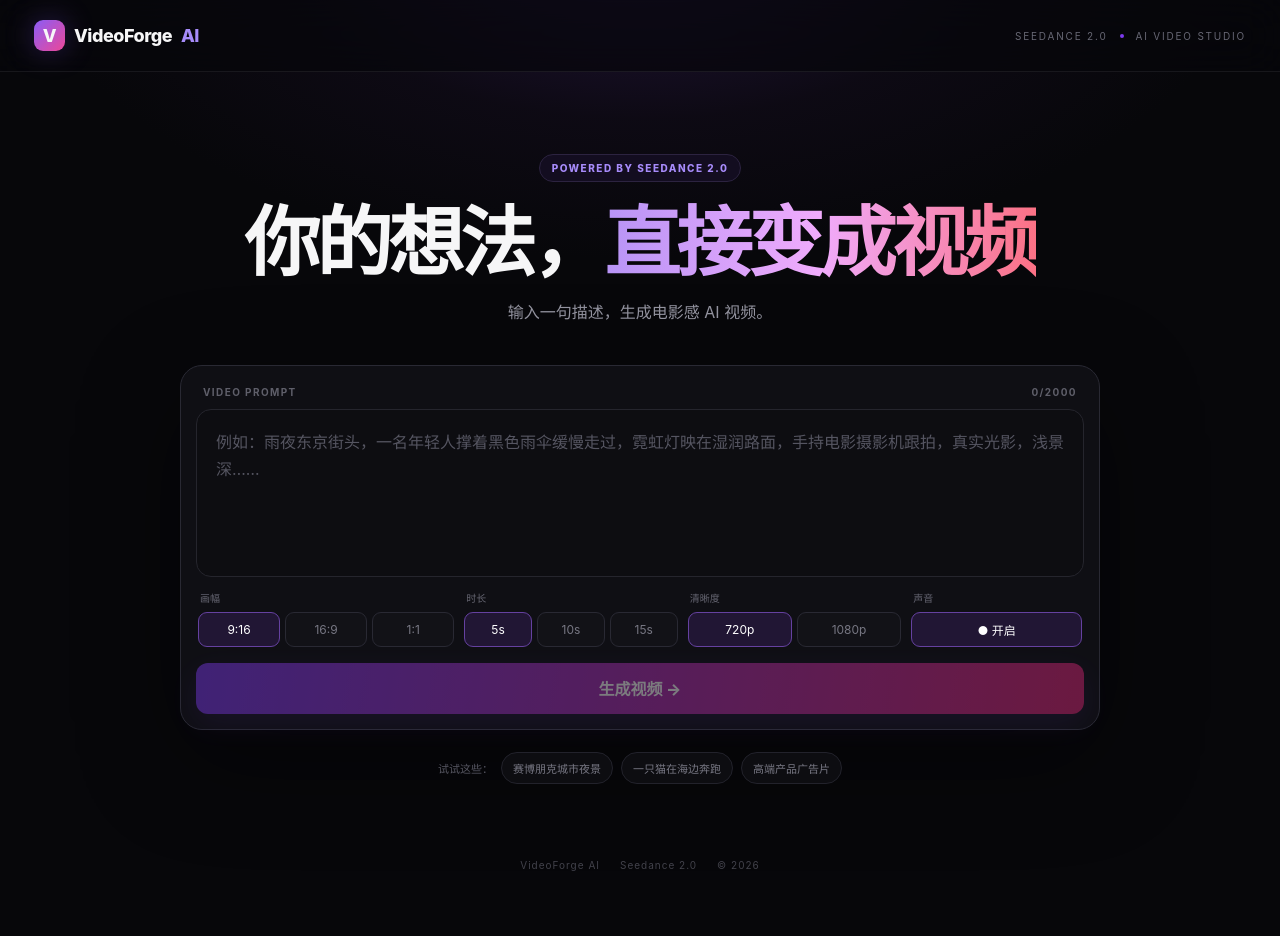
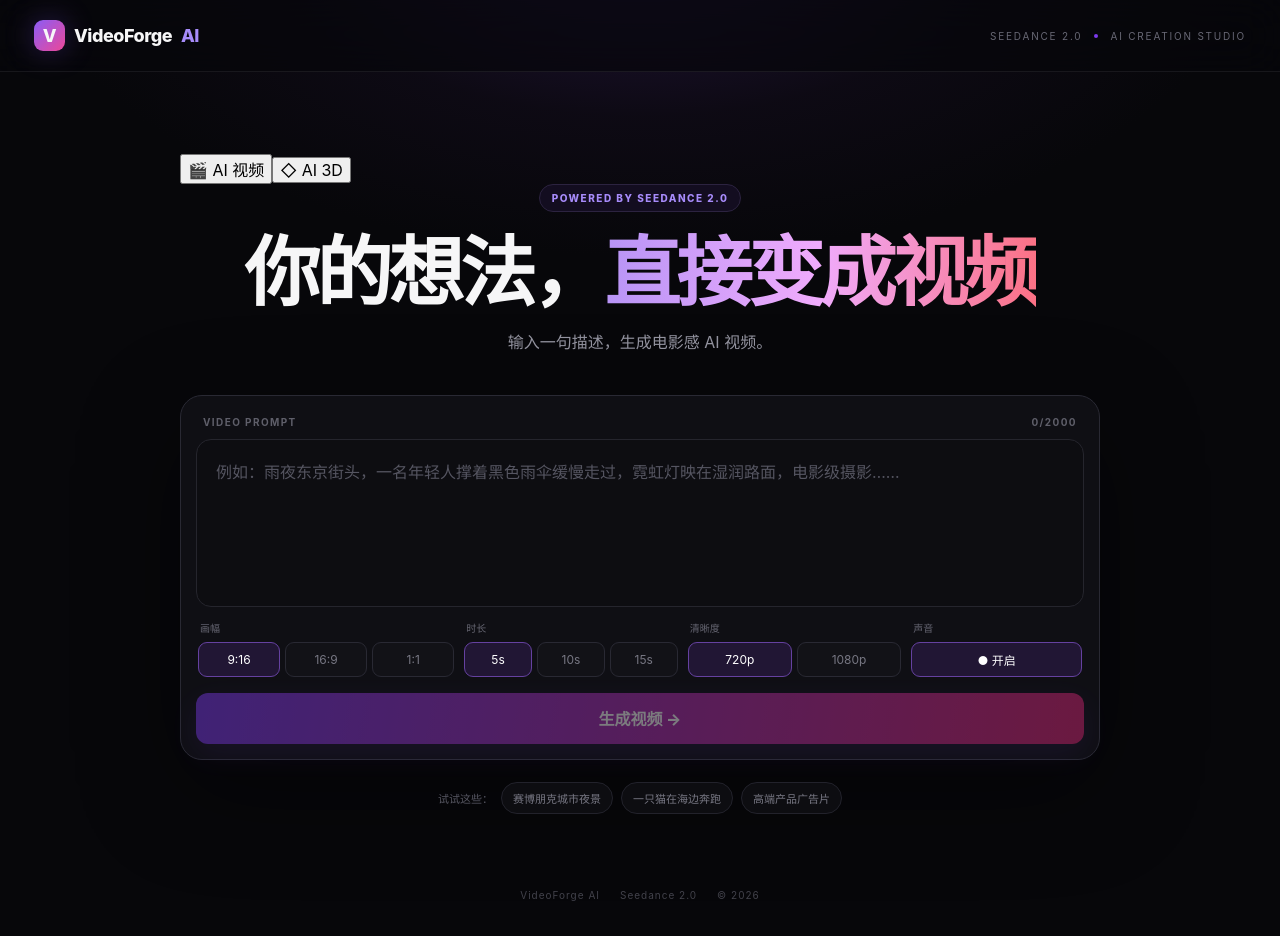
Before and after one commit to louqingle/videoforge-ai, a Next.js app: page / in a window 1280 px wide. Before the commit the page ends 906 px from the top, so only its background shows below. Built offline with nearby package versions, Linux system fonts and the light colour scheme.

Commit message:
feat: add Hyper3D Gen-2 mode to VideoForge

```diff
--- a/app/page.tsx
+++ b/app/page.tsx
@@ -1,160 +1,29 @@
 "use client";
-
-import { useEffect, useRef, useState } from "react";
-
-type Ratio = "9:16" | "16:9" | "1:1";
-type Resolution = "720p" | "1080p";
-
-export default function Home() {
-  const [prompt, setPrompt] = useState("");
-  const [ratio, setRatio] = useState<Ratio>("9:16");
-  const [duration, setDuration] = useState(5);
-  const [resolution, setResolution] = useState<Resolution>("720p");
-  const [audio, setAudio] = useState(true);
-  const [status, setStatus] = useState<"idle" | "generating" | "success" | "failed">("idle");
-  const [videoUrl, setVideoUrl] = useState("");
-  const [error, setError] = useState("");
-  const [progress, setProgress] = useState(0);
-  const timer = useRef<ReturnType<typeof setInterval> | null>(null);
-
-  useEffect(() => () => { if (timer.current) clearInterval(timer.current); }, []);
-
-  async function generate() {
-    if (!prompt.trim() || status === "generating") return;
-    setStatus("generating");
-    setVideoUrl("");
-    setError("");
-    setProgress(5);
-
-    try {
-      const res = await fetch("/api/video", {
-        method: "POST",
-        headers: { "Content-Type": "application/json" },
-        body: JSON.stringify({ prompt: prompt.trim(), ratio, duration, resolution, generateAudio: audio }),
-      });
-      const data = await res.json();
-      if (!res.ok) throw new Error(data.error || "创建任务失败");
-      poll(data.taskId);
-    } catch (e) {
-      setStatus("failed");
-      setError(e instanceof Error ? e.message : "创建任务失败");
-    }
-  }
-
-  function poll(id: string) {
-    if (timer.current) clearInterval(timer.current);
-    let checks = 0;
-    timer.current = setInterval(async () => {
-      checks += 1;
-      setProgress(Math.min(92, 8 + checks * 3));
-      try {
-        const res = await fetch(`/api/video?id=${encodeURIComponent(id)}`, { cache: "no-store" });
-        const data = await res.json();
-        if (!res.ok) throw new Error(data.error || "查询任务失败");
-
-        if (data.status === "succeeded" || data.status === "success") {
-          if (timer.current) clearInterval(timer.current);
-          setProgress(100);
-          setVideoUrl(data.videoUrl || "");
-          setStatus(data.videoUrl ? "success" : "failed");
-          if (!data.videoUrl) setError("任务成功但没有返回视频地址，请稍后重试。");
-        } else if (["failed", "cancelled", "expired"].includes(data.status)) {
-          if (timer.current) clearInterval(timer.current);
-          setStatus("failed");
-          setError(data.error || "视频生成失败，请重试。");
-        }
-      } catch (e) {
-        if (timer.current) clearInterval(timer.current);
-        setStatus("failed");
-        setError(e instanceof Error ? e.message : "查询任务失败");
-      }
-    }, 5000);
-  }
-
-  return (
-    <main className="app">
-      <header className="topbar">
-        <div className="brand"><span className="mark">V</span><span>VideoForge</span><em>AI</em></div>
-        <div className="topMeta"><span>SEEDANCE 2.0</span><span className="dot" /><span>AI VIDEO STUDIO</span></div>
-      </header>
-
-      <section className="hero">
-        <div className="pill">POWERED BY SEEDANCE 2.0</div>
-        <h1>你的想法，<span>直接变成视频</span></h1>
-        <p>输入一句描述，生成电影感 AI 视频。</p>
-
-        <div className="workspace">
-          <div className="promptTop"><span>VIDEO PROMPT</span><span>{prompt.length}/2000</span></div>
-          <textarea
-            value={prompt}
-            onChange={(e) => setPrompt(e.target.value)}
-            maxLength={2000}
-            placeholder="例如：雨夜东京街头，一名年轻人撑着黑色雨伞缓慢走过，霓虹灯映在湿润路面，手持电影摄影机跟拍，真实光影，浅景深……"
-          />
-
-          <div className="settings">
-            <div className="setting">
-              <label>画幅</label>
-              <div className="seg">
-                {(["9:16", "16:9", "1:1"] as Ratio[]).map((x) => (
-                  <button key={x} className={ratio === x ? "on" : ""} onClick={() => setRatio(x)}>{x}</button>
-                ))}
-              </div>
-            </div>
-            <div className="setting">
-              <label>时长</label>
-              <div className="seg">
-                {[5, 10, 15].map((x) => (
-                  <button key={x} className={duration === x ? "on" : ""} onClick={() => setDuration(x)}>{x}s</button>
-                ))}
-              </div>
-            </div>
-            <div className="setting">
-              <label>清晰度</label>
-              <div className="seg">
-                {(["720p", "1080p"] as Resolution[]).map((x) => (
-                  <button key={x} className={resolution === x ? "on" : ""} onClick={() => setResolution(x)}>{x}</button>
-                ))}
-              </div>
-            </div>
-            <div className="setting">
-              <label>声音</label>
-              <button className={audio ? "audio on" : "audio"} onClick={() => setAudio(!audio)}>{audio ? "● 开启" : "○ 关闭"}</button>
-            </div>
-          </div>
-
-          <button className="generate" onClick={generate} disabled={!prompt.trim() || status === "generating"}>
-            {status === "generating" ? `正在生成 · ${progress}%` : "生成视频  →"}
-          </button>
-        </div>
-
-        {status === "generating" && (
-          <div className="statusCard">
-            <div className="loader" />
-            <div className="statusText"><strong>正在生成视频</strong><span>Seedance 2.0 正在渲染，请保持页面打开。</span></div>
-            <div className="bar"><i style={{ width: `${progress}%` }} /></div>
-          </div>
-        )}
-
-        {status === "failed" && <div className="errorCard">{error}</div>}
-
-        {status === "success" && videoUrl && (
-          <div className="resultCard">
-            <div className="resultTitle"><strong>生成完成</strong><span>{duration}s · {resolution} · {ratio}</span></div>
-            <video src={videoUrl} controls playsInline className={ratio === "9:16" ? "video portrait" : "video"} />
-            <a href={videoUrl} target="_blank" rel="noreferrer" className="save">打开视频 / 保存到设备</a>
-          </div>
-        )}
-
-        <div className="examples">
-          <span>试试这些：</span>
-          {["赛博朋克城市夜景", "一只猫在海边奔跑", "高端产品广告片"].map((x) => (
-            <button key={x} onClick={() => setPrompt(x)}>{x}</button>
-          ))}
-        </div>
-      </section>
-
-      <footer><span>VideoForge AI</span><span>Seedance 2.0</span><span>© 2026</span></footer>
-    </main>
-  );
+import {useEffect,useRef,useState} from "react";
+type Mode="video"|"3d"; type Ratio="9:16"|"16:9"|"1:1"; type Resolution="720p"|"1080p"; type Q="high"|"medium"|"low"; type F="glb"|"usdz"|"fbx"|"obj"|"stl";
+export default function Home(){
+ const [mode,setMode]=useState<Mode>("video"),[prompt,setPrompt]=useState(""),[ratio,setRatio]=useState<Ratio>("9:16"),[duration,setDuration]=useState(5),[resolution,setResolution]=useState<Resolution>("720p"),[audio,setAudio]=useState(true);
+ const [vs,setVs]=useState<"idle"|"generating"|"success"|"failed">("idle"),[video,setVideo]=useState(""),[ve,setVe]=useState(""),[vp,setVp]=useState(0);
+ const [q,setQ]=useState<Q>("medium"),[format,setFormat]=useState<F>("glb"),[ts,setTs]=useState<"idle"|"generating"|"success"|"failed">("idle"),[files,setFiles]=useState<{name:string,url:string}[]>([]),[te,setTe]=useState(""),[tp,setTp]=useState(0);
+ const timer=useRef<ReturnType<typeof setInterval>|null>(null),timer3=useRef<ReturnType<typeof setInterval>|null>(null);
+ useEffect(()=>()=>{if(timer.current)clearInterval(timer.current);if(timer3.current)clearInterval(timer3.current)},[]);
+ async function genVideo(){if(!prompt.trim()||vs==="generating")return;setVs("generating");setVideo("");setVe("");setVp(5);try{const r=await fetch("/api/video",{method:"POST",headers:{"Content-Type":"application/json"},body:JSON.stringify({prompt:prompt.trim(),ratio,duration,resolution,generateAudio:audio})}),d=await r.json();if(!r.ok)throw Error(d.error||"创建任务失败");pollVideo(d.taskId)}catch(e){setVs("failed");setVe(e instanceof Error?e.message:"创建任务失败")}}
+ function pollVideo(id:string){if(timer.current)clearInterval(timer.current);let n=0;timer.current=setInterval(async()=>{n++;setVp(Math.min(92,8+n*3));try{const r=await fetch("/api/video?id="+encodeURIComponent(id),{cache:"no-store"}),d=await r.json();if(!r.ok)throw Error(d.error||"查询任务失败");if(d.status==="succeeded"||d.status==="success"){if(timer.current)clearInterval(timer.current);setVp(100);setVideo(d.videoUrl||"");setVs(d.videoUrl?"success":"failed");if(!d.videoUrl)setVe("任务成功但没有返回视频地址。")}else if(["failed","cancelled","expired"].includes(d.status)){if(timer.current)clearInterval(timer.current);setVs("failed");setVe(d.error||"视频生成失败。")}}catch(e){if(timer.current)clearInterval(timer.current);setVs("failed");setVe(e instanceof Error?e.message:"查询任务失败")}},5000)}
+ async function gen3d(){if(!prompt.trim()||ts==="generating")return;setTs("generating");setFiles([]);setTe("");setTp(5);try{const r=await fetch("/api/3d",{method:"POST",headers:{"Content-Type":"application/json"},body:JSON.stringify({prompt:prompt.trim(),quality:q,format})}),d=await r.json();if(!r.ok)throw Error(d.error||"创建3D任务失败");poll3d(d.taskId,d.subscriptionKey)}catch(e){setTs("failed");setTe(e instanceof Error?e.message:"创建3D任务失败")}}
+ function poll3d(task:string,key:string){if(timer3.current)clearInterval(timer3.current);let n=0;timer3.current=setInterval(async()=>{n++;setTp(Math.min(94,8+n*5));try{const r=await fetch("/api/3d?task="+encodeURIComponent(task)+"&key="+encodeURIComponent(key),{cache:"no-store"}),d=await r.json();if(!r.ok)throw Error(d.error||"查询3D任务失败");if(d.status==="success"){if(timer3.current)clearInterval(timer3.current);setTp(100);setFiles(d.files||[]);setTs(d.files?.length?"success":"failed");if(!d.files?.length)setTe("生成完成，但没有返回模型文件。")}else if(d.status==="failed"){if(timer3.current)clearInterval(timer3.current);setTs("failed");setTe(d.error||"3D模型生成失败。")}}catch(e){if(timer3.current)clearInterval(timer3.current);setTs("failed");setTe(e instanceof Error?e.message:"查询3D任务失败")}},6000)}
+ return <main className="app"><header className="topbar"><div className="brand"><span className="mark">V</span><span>VideoForge</span><em>AI</em></div><div className="topMeta"><span>{mode==="video"?"SEEDANCE 2.0":"HYPER3D GEN-2"}</span><span className="dot"/><span>AI CREATION STUDIO</span></div></header>
+ <section className="hero"><div className="modeSwitch"><button className={mode==="video"?"active":""} onClick={()=>setMode("video")}>🎬 AI 视频</button><button className={mode==="3d"?"active":""} onClick={()=>setMode("3d")}>◇ AI 3D</button></div>
+ <div className="pill">{mode==="video"?"POWERED BY SEEDANCE 2.0":"POWERED BY HYPER3D RODIN GEN-2"}</div>
+ <h1>{mode==="video"?<>你的想法，<span>直接变成视频</span></>:<>一句话，<span>生成 3D 模型</span></>}</h1><p>{mode==="video"?"输入一句描述，生成电影感 AI 视频。":"用文字生成可下载的 3D 资产，支持 GLB、USDZ、FBX、OBJ、STL。"}</p>
+ <div className="workspace"><div className="promptTop"><span>{mode==="video"?"VIDEO PROMPT":"3D MODEL PROMPT"}</span><span>{prompt.length}/{mode==="video"?2000:1024}</span></div>
+ <textarea value={prompt} onChange={e=>setPrompt(e.target.value)} maxLength={mode==="video"?2000:1024} placeholder={mode==="video"?"例如：雨夜东京街头，一名年轻人撑着黑色雨伞缓慢走过，霓虹灯映在湿润路面，电影级摄影……":"例如：一辆未来感黑色超跑，流线型车身，锐利 LED 灯带，真实 PBR 材质，适合游戏和产品展示……"}/>
+ {mode==="video"?<div className="settings"><div className="setting"><label>画幅</label><div className="seg">{(["9:16","16:9","1:1"] as Ratio[]).map(x=><button key={x} className={ratio===x?"on":""} onClick={()=>setRatio(x)}>{x}</button>)}</div></div><div className="setting"><label>时长</label><div className="seg">{[5,10,15].map(x=><button key={x} className={duration===x?"on":""} onClick={()=>setDuration(x)}>{x}s</button>)}</div></div><div className="setting"><label>清晰度</label><div className="seg">{(["720p","1080p"] as Resolution[]).map(x=><button key={x} className={resolution===x?"on":""} onClick={()=>setResolution(x)}>{x}</button>)}</div></div><div className="setting"><label>声音</label><button className={audio?"audio on":"audio"} onClick={()=>setAudio(!audio)}>{audio?"● 开启":"○ 关闭"}</button></div></div>
+ :<div className="settings"><div className="setting"><label>模型质量</label><div className="seg">{(["low","medium","high"] as Q[]).map(x=><button key={x} className={q===x?"on":""} onClick={()=>setQ(x)}>{x==="low"?"快速":x==="medium"?"标准":"高质量"}</button>)}</div></div><div className="setting"><label>输出格式</label><div className="seg">{(["glb","usdz","fbx","obj","stl"] as F[]).map(x=><button key={x} className={format===x?"on":""} onClick={()=>setFormat(x)}>{x.toUpperCase()}</button>)}</div></div><div className="setting"><label>网格</label><button className="audio on">QUAD</button></div><div className="setting"><label>材质</label><button className="audio on">PBR</button></div></div>}
+ <button className="generate" onClick={mode==="video"?genVideo:gen3d} disabled={!prompt.trim()||(mode==="video"?vs==="generating":ts==="generating")}>{mode==="video"?(vs==="generating"?`正在生成 · ${vp}%`:"生成视频 →"):(ts==="generating"?`正在生成 3D · ${tp}%`:"生成 3D 模型 →")}</button></div>
+ {mode==="video"&&vs==="generating"&&<div className="statusCard"><div className="loader"/><div className="statusText"><strong>正在生成视频</strong><span>Seedance 2.0 正在渲染，请保持页面打开。</span></div><div className="bar"><i style={{width:vp+"%"}}/></div></div>}
+ {mode==="video"&&vs==="failed"&&<div className="errorCard">{ve}</div>}{mode==="video"&&vs==="success"&&video&&<div className="resultCard"><div className="resultTitle"><strong>生成完成</strong><span>{duration}s · {resolution} · {ratio}</span></div><video src={video} controls playsInline className={ratio==="9:16"?"video portrait":"video"}/><a href={video} target="_blank" rel="noreferrer" className="save">打开视频 / 保存到设备</a></div>}
+ {mode==="3d"&&ts==="generating"&&<div className="statusCard"><div className="loader"/><div className="statusText"><strong>正在生成 3D 模型</strong><span>Hyper3D Gen-2 正在生成几何、材质和贴图。</span></div><div className="bar"><i style={{width:tp+"%"}}/></div></div>}
+ {mode==="3d"&&ts==="failed"&&<div className="errorCard">{te}</div>}{mode==="3d"&&ts==="success"&&<div className="resultCard"><div className="resultTitle"><strong>3D 生成完成</strong><span>Hyper3D Gen-2 · PBR</span></div><div className="modelResult"><div className="modelIcon">◇</div><div><strong>{files[0]?.name||"model."+format}</strong><span>可导入 Blender / Unity / Unreal。</span></div></div><div className="fileList">{files.map(f=><a key={f.url} href={f.url} target="_blank" rel="noreferrer" className="fileLink">下载 {f.name} ↗</a>)}</div><p className="downloadNote">下载链接为 Hyper3D 临时签发，请生成后及时保存。</p></div>}
+ <div className="examples"><span>试试这些：</span>{(mode==="video"?["赛博朋克城市夜景","一只猫在海边奔跑","高端产品广告片"]:["未来黑色超跑","可爱的柴犬玩偶","赛博朋克机器人"]).map(x=><button key={x} onClick={()=>setPrompt(x)}>{x}</button>)}</div></section>
+ <footer><span>VideoForge AI</span><span>{mode==="video"?"Seedance 2.0":"Hyper3D Gen-2"}</span><span>© 2026</span></footer></main>
 }
```
